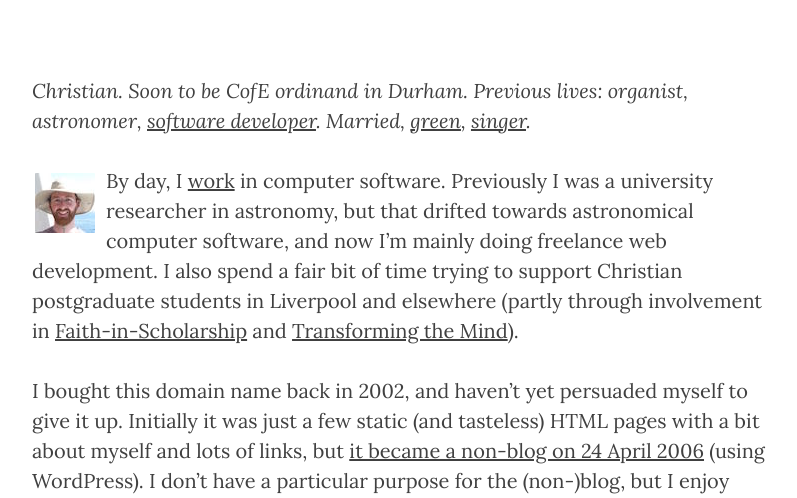
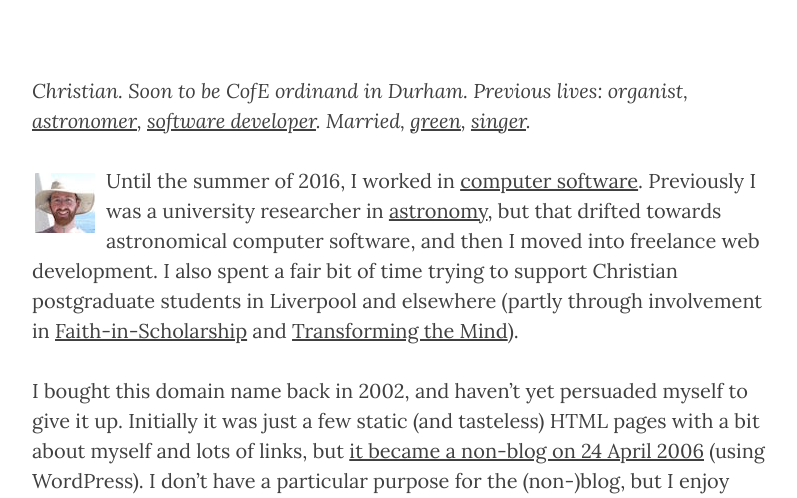
Before and after one commit to anthonyjsmith/anthonyjsmith.github.io, a Jekyll site: the page built from about.md, in a window 1280 px wide and 900 px high, cut to the strip 402-900 px from the top of the window. Shown: the whole strip, without its empty margins (233-1030 px from the left). Built offline with Jekyll 4.4.1, drawn with Linux system fonts in a browser that asks for light colours; nearby versions of some CDN libraries; comment, search, counter and statistics services are not loaded.

Commit message:
Update about page, don't link to enkaptic about page any more

```diff
--- a/about.md
+++ b/about.md
@@ -2,9 +2,9 @@
 title: About
 excerpt: "By day, I work in computer software. Previously I was a university researcher in astronomy, but that drifted towards astronomical computer software, and now I'm mainly doing freelance web development."
 ---
-_Christian. Soon to be CofE ordinand in Durham. Previous lives: organist, astronomer, [software developer](http://www.enkaptic.co.uk/about/). Married, [green](/2011/09/13/why-would-a-christian-join-the-green-party/), [singer](/singing/)._
+_Christian. Soon to be CofE ordinand in Durham. Previous lives: organist, [astronomer](http://www.enkaptic.co.uk/astronomy/), [software developer](http://www.enkaptic.co.uk/software/). Married, [green](/2011/09/13/why-would-a-christian-join-the-green-party/), [singer](/singing/)._
 
-<img alt="Me" title="Me" src="/assets/me.jpg" class="alignleft">By day, I [work](http://www.enkaptic.co.uk/about/) in computer software. Previously I was a university researcher in astronomy, but that drifted towards astronomical computer software, and now I'm mainly doing freelance web development. I also spend a fair bit of time trying to support Christian postgraduate students in Liverpool and elsewhere (partly through involvement in [Faith-in-Scholarship](http://wysocs.org.uk/faith-in-scholarship) and [Transforming the Mind](http://christianpostgrad.org.uk/content/node/34)).
+<img alt="Me" title="Me" src="/assets/me.jpg" class="alignleft">Until the summer of 2016, I worked in [computer software](http://www.enkaptic.co.uk/software/). Previously I was a university researcher in [astronomy](http://www.enkaptic.co.uk/astronomy/), but that drifted towards astronomical computer software, and then I moved into freelance web development. I also spent a fair bit of time trying to support Christian postgraduate students in Liverpool and elsewhere (partly through involvement in [Faith-in-Scholarship](http://wysocs.org.uk/faith-in-scholarship) and [Transforming the Mind](http://christianpostgrad.org.uk/content/node/34)).
 
 I bought this domain name back in 2002, and haven't yet persuaded myself to give it up. Initially it was just a few static (and tasteless) HTML pages with a bit about myself and lots of links, but [it became a non-blog on 24 April 2006]({% post_url 2006-04-24-ceci-nest-pas-un-blog %}) (using WordPress). I don't have a particular purpose for the (non-)blog, but I enjoy writing from time to time, and I like to delude myself into thinking that I have something worthwhile to say. I tend to focus on Christian-related topics, but you'll see occasional posts about astronomy, computing, music, green issues, politics, current affairs, random thoughts and random trivia. (Posts of a more technical nature related to astronomy or computing can be found [on my other blog](http://www.enkaptic.co.uk/).) Comments welcome, unless you're a spambot!
 
```
